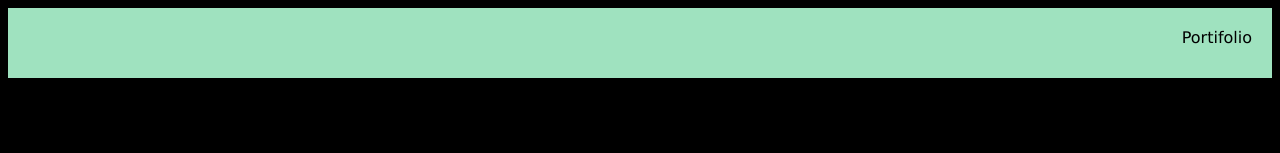
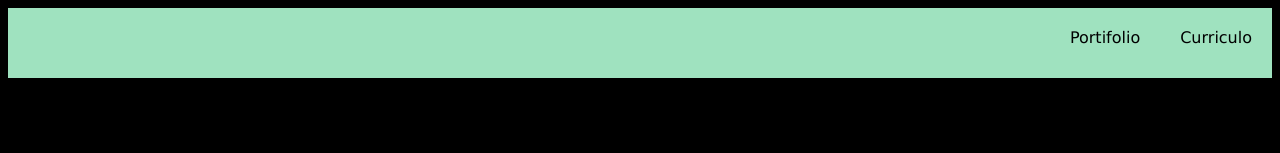
Before and after one commit to palomammartin/Portifolio, a plain HTML site: page palomaportifolio/index.html in a window 1280 px wide. Shown: the top 153 px of the page. Drawn offline with Linux system fonts and the light colour scheme.

Commit message:
Update index.html

```diff
--- a/palomaportifolio/index.html
+++ b/palomaportifolio/index.html
@@ -12,6 +12,7 @@
             <nav class="menu">
                 <ul>
                     <li><a href="portifolio.html" > Portifolio </a></li>
+                     <li><a href="curriculo.html" > Curriculo </a></li>
 
                 </ul>
             </nav>
```
